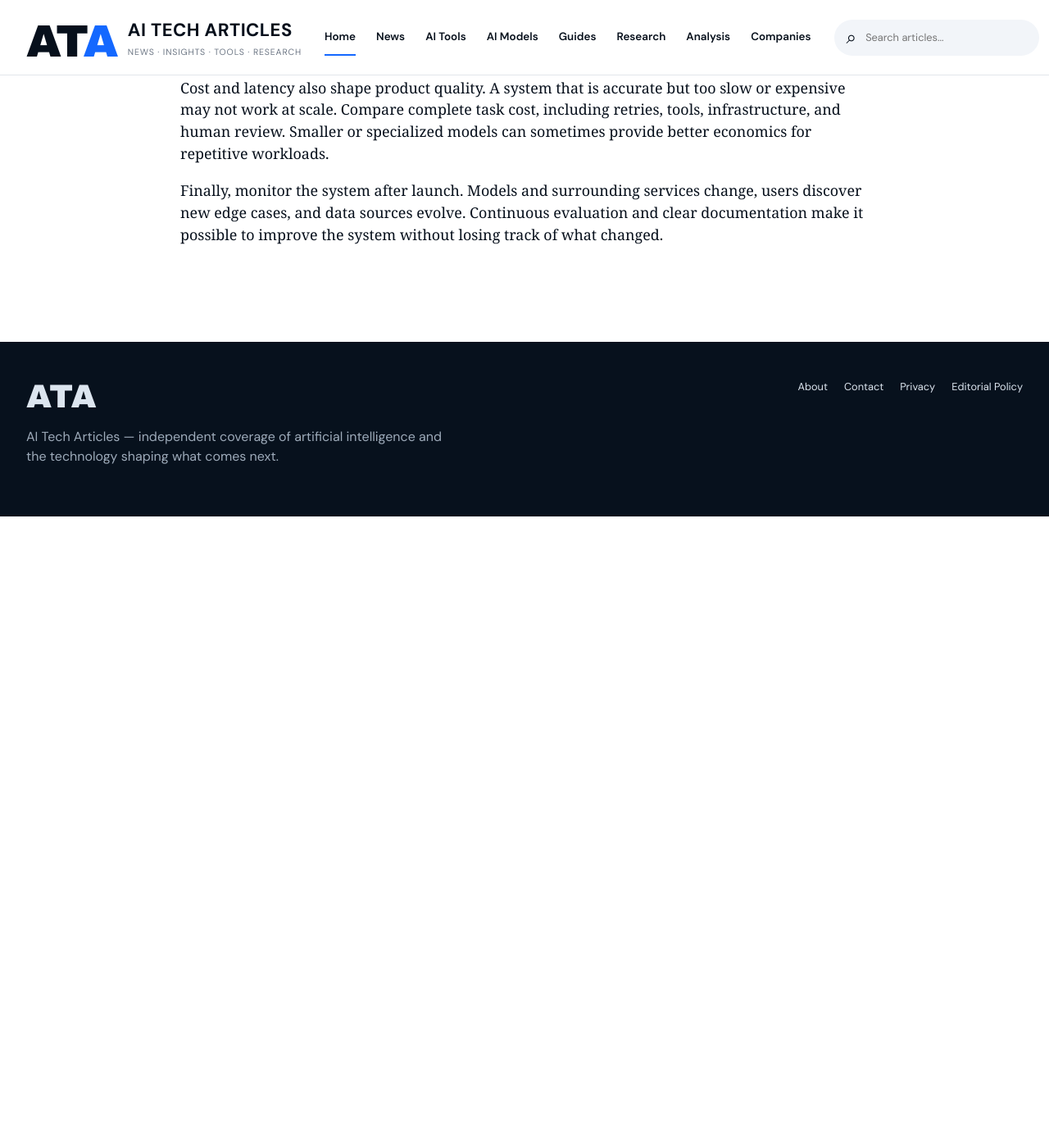
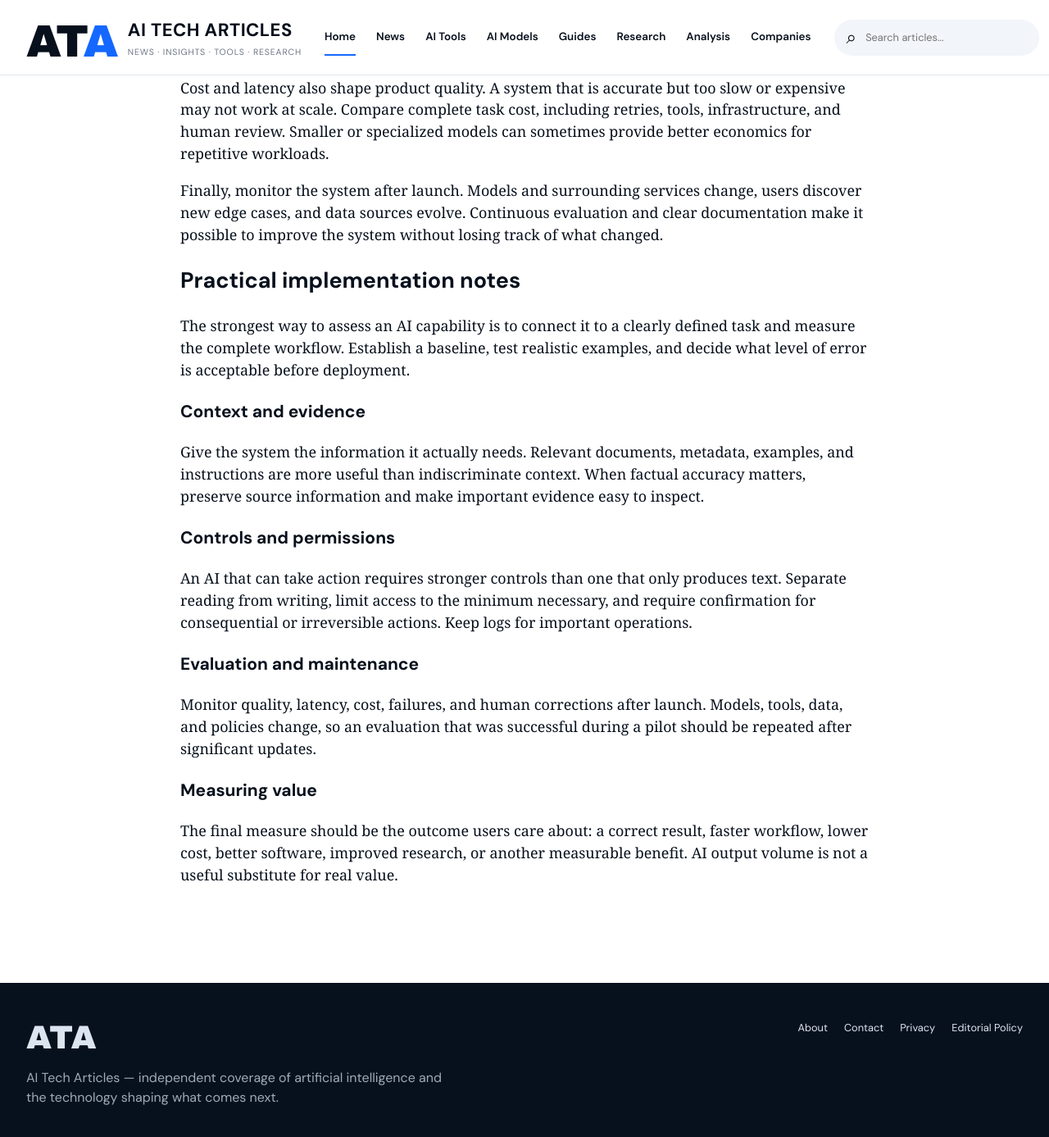
Before and after one commit to todaysnewsai/ChatGPTScope, a Jekyll site: the page built from _posts/2026-10-08-claude-haiku-5-5.md, in a window 1280 px wide and 1400 px high, scrolled down 1961 px. Shown: the top 1387 px of the window at 82% size. Built offline with Jekyll 4.4.1, drawn with Linux system fonts in a browser that asks for light colours; before the commit the page ends 2591 px from its top, so only the background shows below that.

Commit message:
Expand article

```diff
--- a/_posts/2026-10-08-claude-haiku-5-5.md
+++ b/_posts/2026-10-08-claude-haiku-5-5.md
@@ -46,3 +46,24 @@ Actions need stronger controls than answers. If software can modify records, sen
 Cost and latency also shape product quality. A system that is accurate but too slow or expensive may not work at scale. Compare complete task cost, including retries, tools, infrastructure, and human review. Smaller or specialized models can sometimes provide better economics for repetitive workloads.
 
 Finally, monitor the system after launch. Models and surrounding services change, users discover new edge cases, and data sources evolve. Continuous evaluation and clear documentation make it possible to improve the system without losing track of what changed.
+
+
+## Practical implementation notes
+
+The strongest way to assess an AI capability is to connect it to a clearly defined task and measure the complete workflow. Establish a baseline, test realistic examples, and decide what level of error is acceptable before deployment.
+
+### Context and evidence
+
+Give the system the information it actually needs. Relevant documents, metadata, examples, and instructions are more useful than indiscriminate context. When factual accuracy matters, preserve source information and make important evidence easy to inspect.
+
+### Controls and permissions
+
+An AI that can take action requires stronger controls than one that only produces text. Separate reading from writing, limit access to the minimum necessary, and require confirmation for consequential or irreversible actions. Keep logs for important operations.
+
+### Evaluation and maintenance
+
+Monitor quality, latency, cost, failures, and human corrections after launch. Models, tools, data, and policies change, so an evaluation that was successful during a pilot should be repeated after significant updates.
+
+### Measuring value
+
+The final measure should be the outcome users care about: a correct result, faster workflow, lower cost, better software, improved research, or another measurable benefit. AI output volume is not a useful substitute for real value.
```
